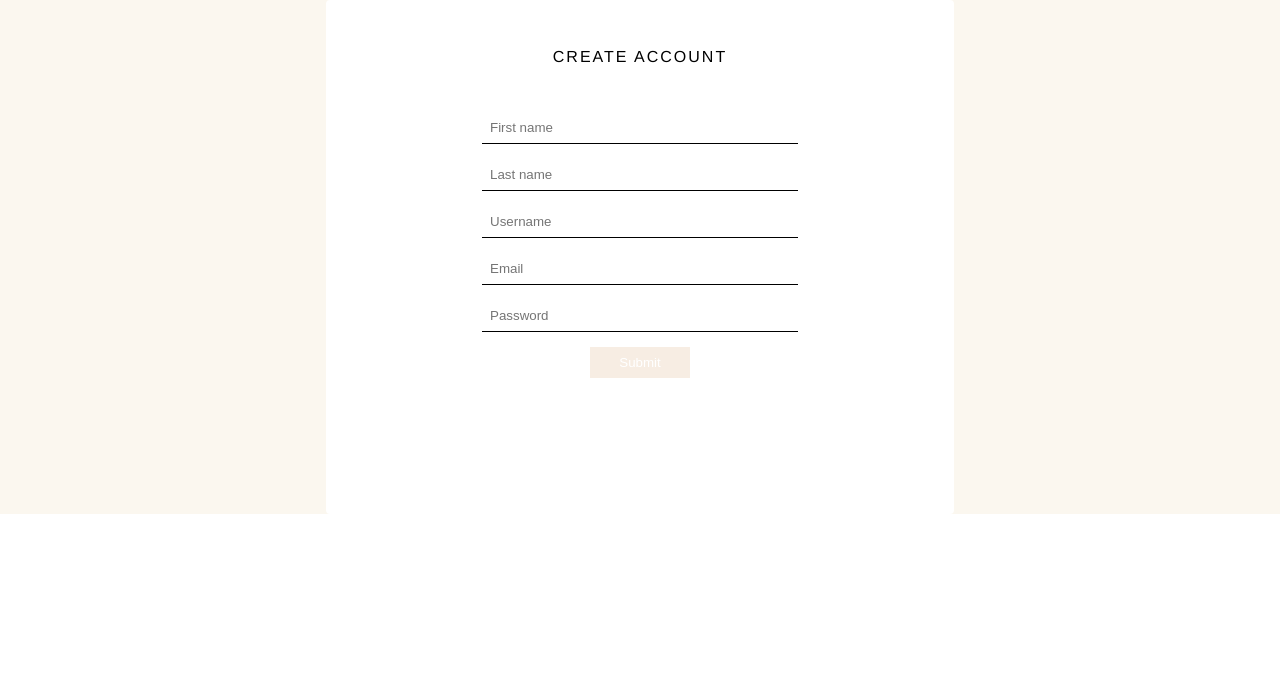
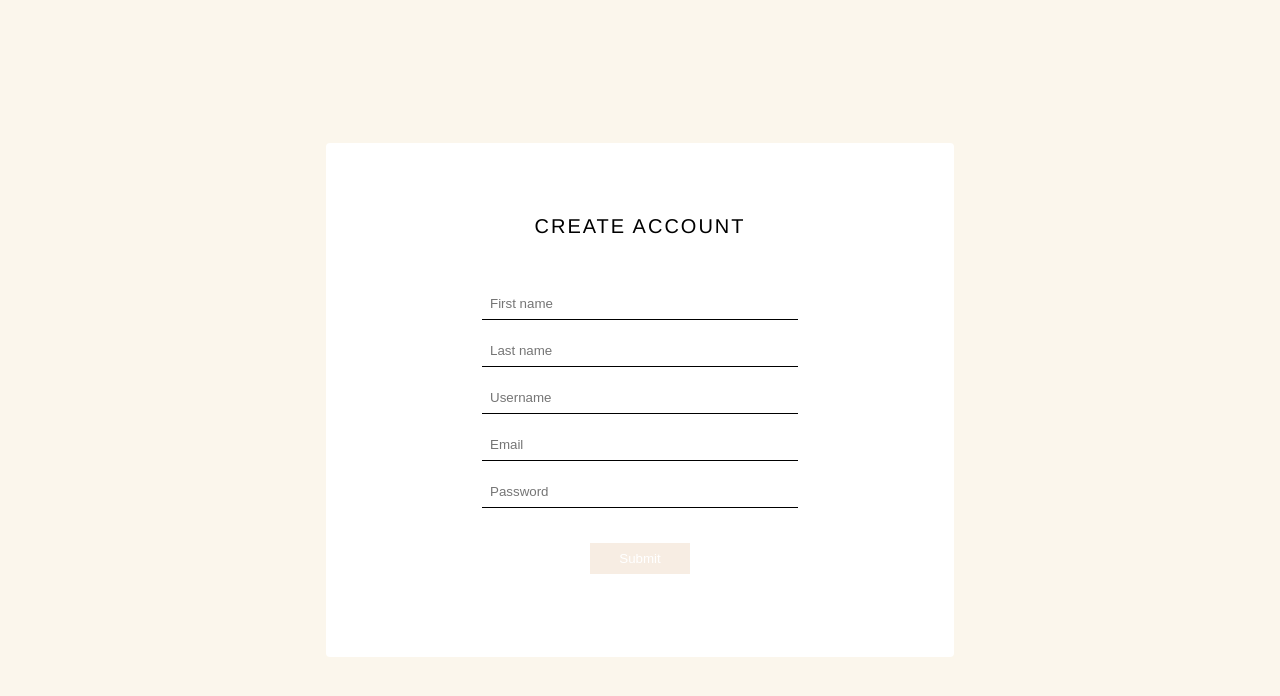
Before and after one commit to joanaoli09/milestone, a React (Create React App) app: page / in a window 1280 px wide. Shown: the top 696 px of the page. Built offline with nearby package versions, Linux system fonts and the light colour scheme.

Commit message:
final changes

```diff
--- a/src/App.css
+++ b/src/App.css
@@ -1,6 +1,8 @@
 .App {
   text-align: center;
-  background-color: rgba(241, 227, 197, 0.274);
-  height: 100%;
+  background-color: rgba(240, 223, 187, 0.274);
+  min-height: 100vh;
+  display: flex;
+  align-items: center;
   width: 100%;
 }
--- a/src/Form.css
+++ b/src/Form.css
@@ -4,6 +4,7 @@
   width: 500px;
   height: 450px;
   border-radius: 4px;
+  align-items: center;
 }
 
 .formcontainer {
@@ -13,9 +14,11 @@
 }
 
 .register {
+  padding-top: 20px;
   padding-bottom: 30px;
   font-family: Helvetica, sans-serif;
   letter-spacing: 2px;
+  font-size: 20px;
 }
 
 .input {
@@ -30,6 +33,7 @@
 .submit {
   width: 20%;
   padding: 0.5rem;
+  margin-top: 20px;
   background-color: rgba(235, 211, 184, 0.4);
   border: none;
   color: #fff;
```
